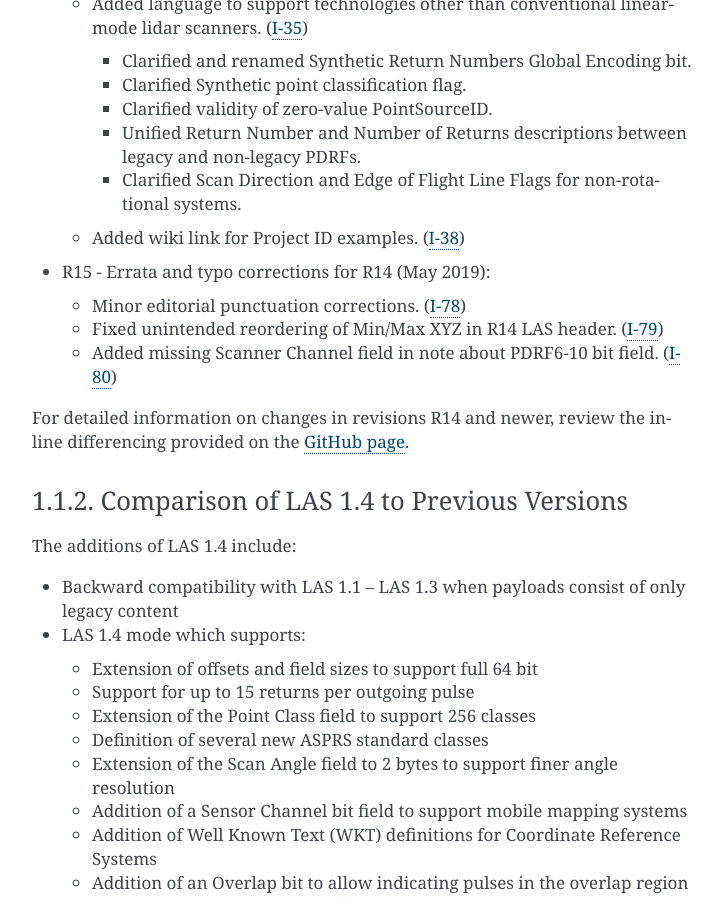
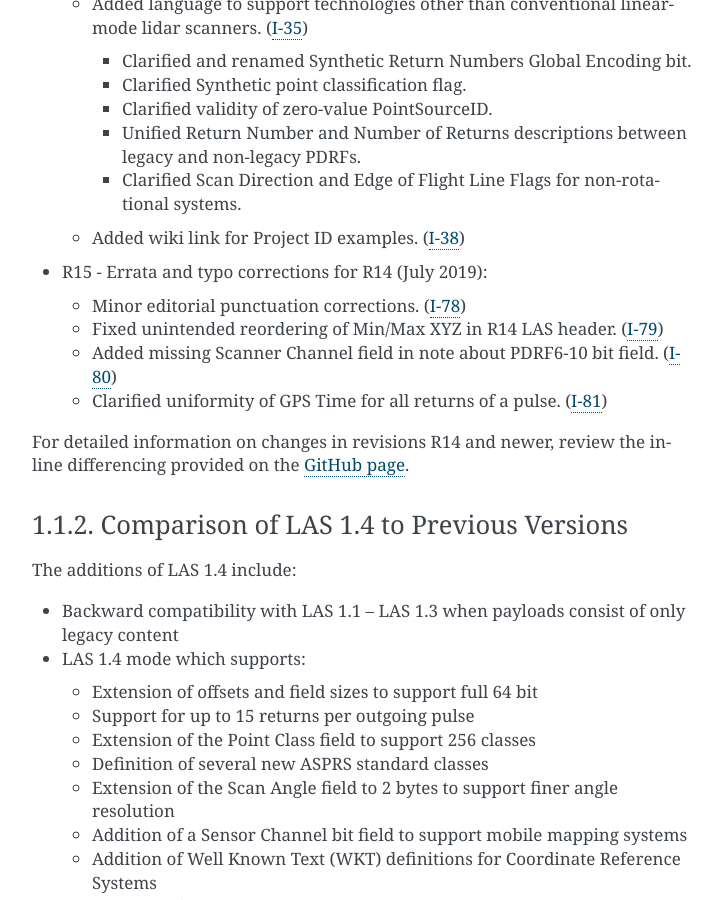
Before and after one commit to ASPRSorg/LAS, a Sphinx documentation site: the page built from source/01_intro.txt, in a window 1280 px wide and 900 px high, scrolled down 1580 px. Shown: the whole window, without its empty margins (388-1110 px from the left). Built offline with Sphinx 7.4.7, drawn with Linux system fonts in a browser that asks for light colours.

Commit message:
Clarified uniformity of GPS Time for all returns of a pulse. (#81)

```diff
--- a/source/01_intro.txt
+++ b/source/01_intro.txt
@@ -94,7 +94,7 @@ Summary of LAS 1.4 revisions (GitHub Issue numbers included when applicable):
   * Added wiki link for Project ID examples.
     (`I-38 <https://github.com/ASPRSorg/LAS/issues/38>`_)
 
-* R15 - Errata and typo corrections for R14 (May 2019):
+* R15 - Errata and typo corrections for R14 (July 2019):
 
   * Minor editorial punctuation corrections.
     (`I-78 <https://github.com/ASPRSorg/LAS/issues/78>`_)
@@ -102,6 +102,8 @@ Summary of LAS 1.4 revisions (GitHub Issue numbers included when applicable):
     (`I-79 <https://github.com/ASPRSorg/LAS/issues/79>`_)
   * Added missing Scanner Channel field in note about PDRF6-10 bit field.
     (`I-80 <https://github.com/ASPRSorg/LAS/issues/80>`_)
+  * Clarified uniformity of GPS Time for all returns of a pulse.
+    (`I-81 <https://github.com/ASPRSorg/LAS/issues/81>`_)
 
 For detailed information on changes in revisions R14 and newer, review the
 inline differencing provided on the `GitHub page <https://github.com/ASPRSorg/LAS>`_.
```
Also changed, not shown: 1 other file.
